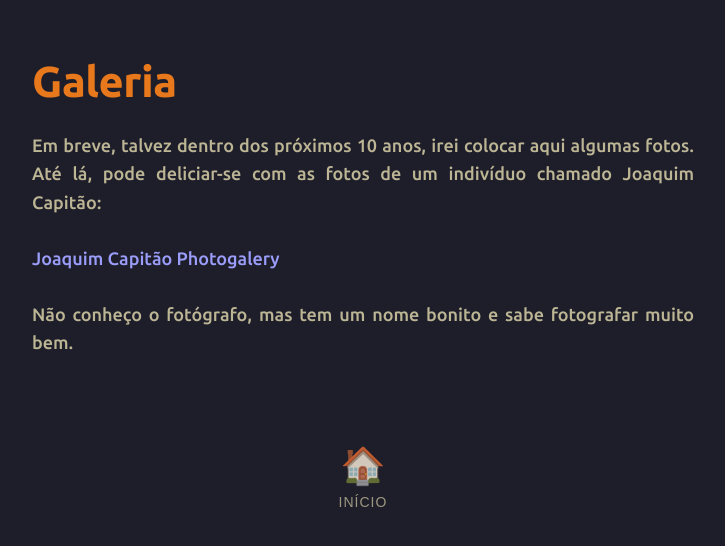
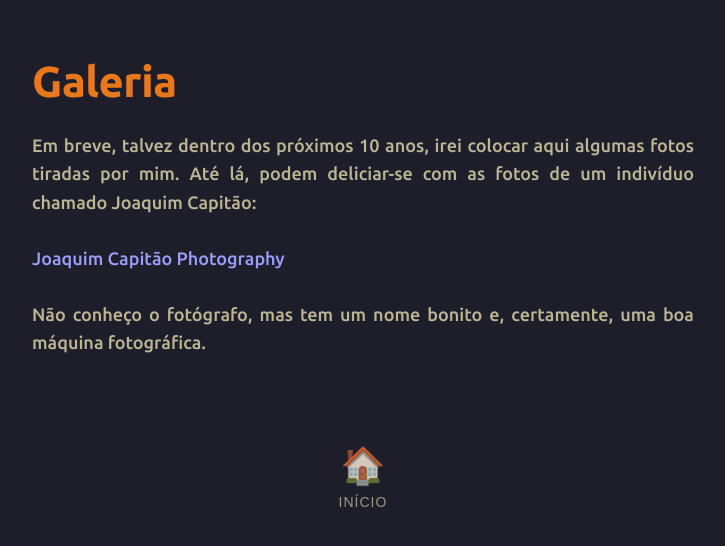
Before and after one commit to joaquim-capitao/joaquim-capitao.github.io, a Jekyll site: the page built from galeria.md, in a window 1280 px wide. Shown: the top 546 px of the page, without its empty margins (277-1002 px from the left). Built offline with Jekyll 4.4.1, drawn with Linux system fonts in a browser that asks for light colours; our own code applies the rules of GitHub Pages for plain Markdown files.

Commit message:
Update galeria.md

```diff
--- a/galeria.md
+++ b/galeria.md
@@ -1,7 +1,7 @@
 # Galeria
 
-Em breve, talvez dentro dos próximos 10 anos, irei colocar aqui algumas fotos. Até lá, pode deliciar-se com as fotos de um indivíduo chamado Joaquim Capitão:
+Em breve, talvez dentro dos próximos 10 anos, irei colocar aqui algumas fotos tiradas por mim. Até lá, podem deliciar-se com as fotos de um indivíduo chamado Joaquim Capitão:
 
-[Joaquim Capitão Photogalery](https://www.jcapitaophotos.eu/)
+[Joaquim Capitão Photography](https://www.jcapitaophotos.eu/)
 
-Não conheço o fotógrafo, mas tem um nome bonito e sabe fotografar muito bem.
+Não conheço o fotógrafo, mas tem um nome bonito e, certamente, uma boa máquina fotográfica.
```
